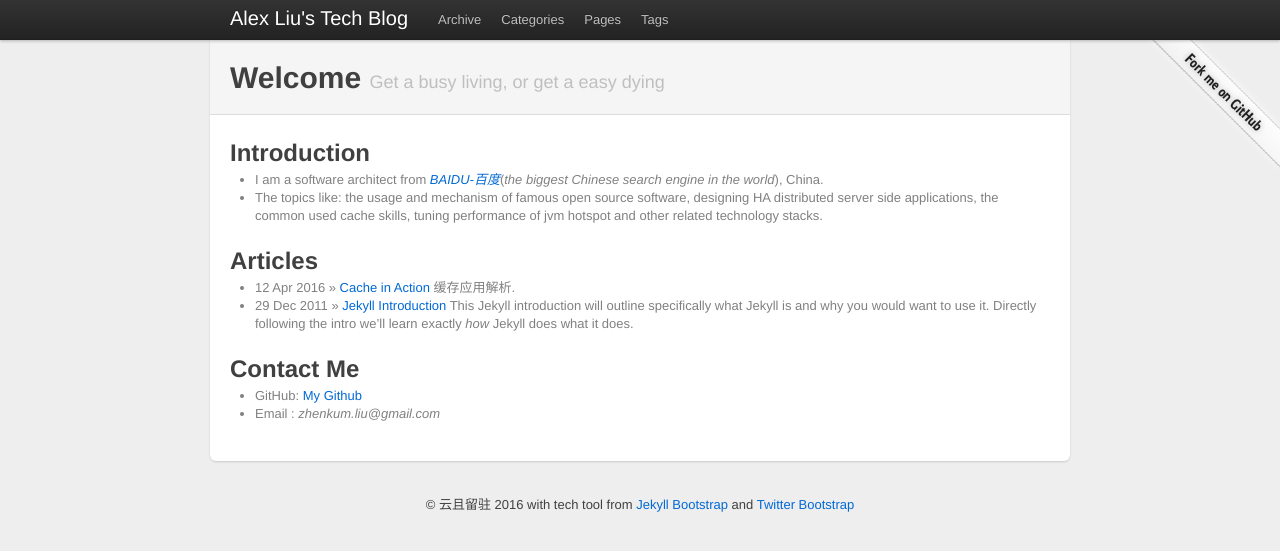
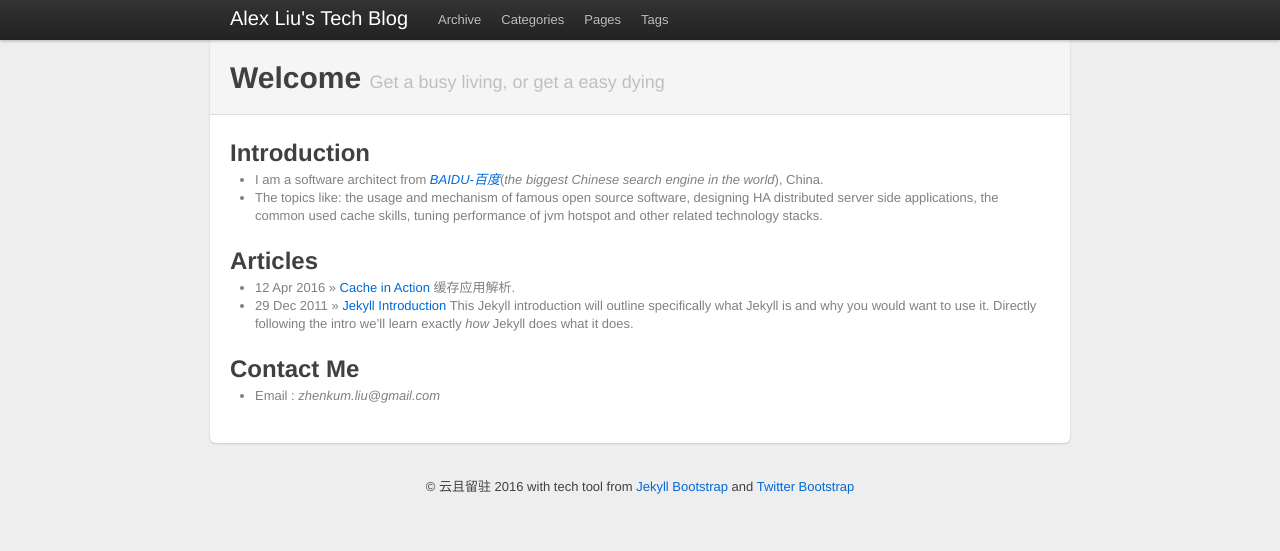
Before and after one commit to liuzhenkun/liuzhenkun.github.com, a Jekyll site: the page built from index.md, in a window 1280 px wide. Shown: the top 551 px of the page. Built offline with Jekyll 4.4.1, drawn with Linux system fonts in a browser that asks for light colours; comment, search, counter and statistics services are not loaded.

Commit message:
remove fork me on the github

```diff
--- a/_includes/themes/twitter/default.html
+++ b/_includes/themes/twitter/default.html
@@ -47,9 +47,10 @@
     <div class="container">
 
       <div class="content">
-        <a href="https://github.com/liuzhenkun">
-          <img style="position: absolute; top: 35px; right: 0; border: 0; position: fixed;" src="/files/images/forkMeOnGithub.png" alt="Fork me on GitHub">
-        </a>
+        <!-- 先注释掉 -->
+        <!--<a href="https://github.com/liuzhenkun">-->
+          <!--<img style="position: absolute; top: 35px; right: 0; border: 0; position: fixed;" src="/files/images/forkMeOnGithub.png" alt="Fork me on GitHub">-->
+        <!--</a>-->
         {{ content }}
       </div>
 
--- a/index.md
+++ b/index.md
@@ -20,5 +20,4 @@ keywords: "缓存,redis,memcache,java,javaee,j2ee,读多写少,mapdb,架构,rpc,
 </ul>
 
 ## Contact Me
-- GitHub: [My Github](https://github.com/liuzhenkun)
 - Email : _zhenkum.liu@gmail.com_
```
Also changed, not shown: 10 other files.
